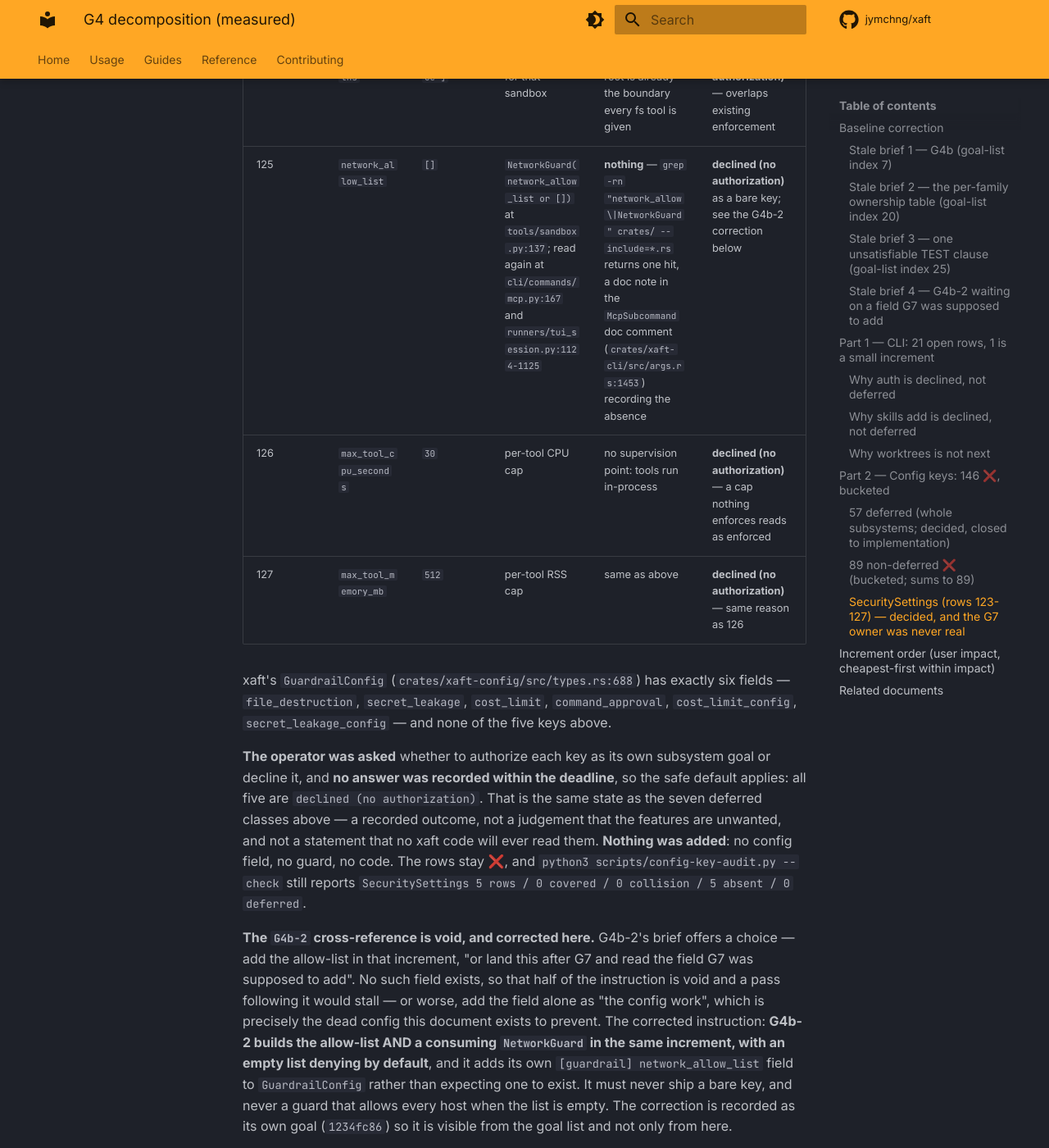
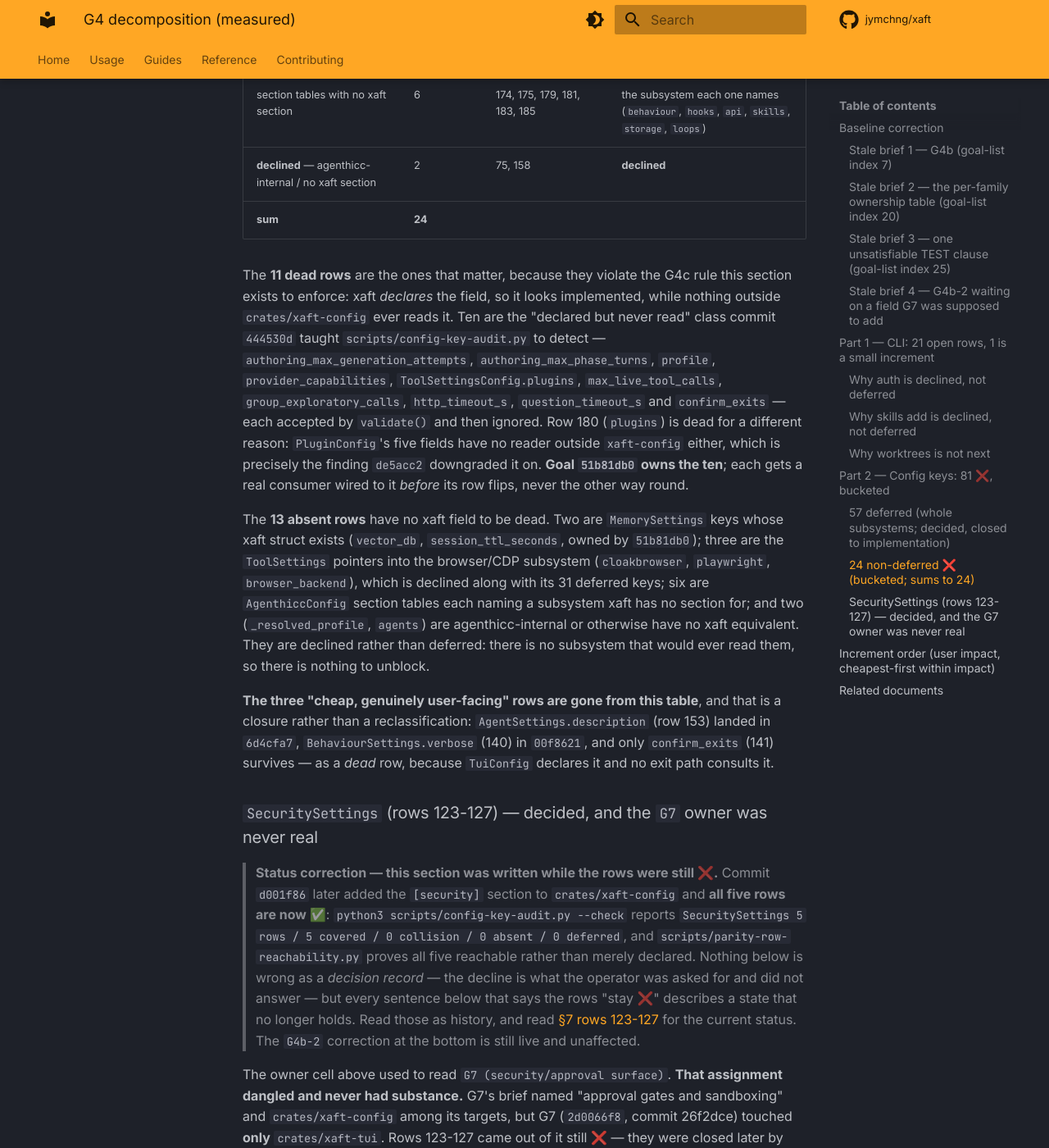
Before and after one commit to jymchng/xaft, an MkDocs documentation site: the page built from docs/g4-decomposition.md, in a window 1280 px wide and 1400 px high, scrolled down 10426 px. Shown: the whole window at 82% size. Built offline with MkDocs 1.6.1 and Material for MkDocs 9.7.7, drawn with Linux system fonts in a browser that asks for light colours; comment, search, counter and statistics services are not loaded; some of the changed text lies outside the part shown.

Commit message:
docs(g4): re-derive the Part 2 config counts from the scripts, not prose
The config half of this document still read 146 un-covered and "89
non-deferred", both overtaken by later commits. Measured today:
scripts/parity-matrix-stats.py reports the config section at 104 ok /
0 provisional / 81 un-covered, so the document now says 81 and the
non-deferred bucket is 24 (81 minus the 57 deferred rows), taken from
config-key-audit.py --check.

- record the per-commit chronology that moved the number, instead of
  summarising a single step (the section exists to document drift)
- note that the de5acc2 downgrade of rows 109/180 lasted for row 109
  only; 2914b30 gave ToolSettingsConfig.mcp_servers a reader
- rebuild the non-deferred table around the audit's own classes: 11
  dead rows (10 owned by 51b81db0, plus row 180) and 13 absent rows
- mark the SecuritySettings decision record as historical: d001f86
  added the [security] section and all five rows are ok now
- drop the three "cheap, user-facing" rows: two landed (153, 140),
  only confirm_exits (141) survives and does so as a dead row

No parity row status changed; crates/ untouched.

```diff
--- a/docs/g4-decomposition.md
+++ b/docs/g4-decomposition.md
@@ -39,23 +39,52 @@ G4b's original brief counted **213 open rows** (28 ❌ CLI + 185 config keys =
 
 * The 128 🟡 were provisional placeholders, not measured gaps. The field-level
   diff in [`config-key-audit.md`](config-key-audit.md) (commit `ada5968`)
-  resolved them: the config section is now **39 ✅ / 0 🟡 / 146 ❌**. On the CLI
+  resolved them: the config section is now **104 ✅ / 0 🟡 / 81 ❌**. On the CLI
   side, of the command families named in G4b's original brief, `config profiles`
   (row 4), `runs list|show|cancel|resume` (42-45), `sessions export|inspect`
   (16, 17) and all seven config-only `mcp` commands (32-35, 37-39) have landed,
-  which is why the brief's 213 open rows is now 170.
+  which is why the brief's 213 open rows is now **102**.
 * The brief's "43 keys already match by exact name" was inflated to 24 by
   cross-class coincidences. See the audit for the four that mattered.
 
-**Actually open: 21 CLI rows and 146 config rows.**
+**Actually open: 21 CLI rows and 81 config rows** — 102 open rows in total.
 
-The config figure moved once more since `ada5968`, which is worth noting
-because it is exactly the drift this section exists to prevent: G4c recorded
-**38 ✅ / 147 ❌**, and row 120 (`MemorySettings.project_memory_path`) has since
-flipped ❌→✅ in G8 (`6f759d5`), making it **39 ✅ / 146 ❌**. A brief that says
-"90 non-deferred ❌" is therefore one row out of date; the correct figure is 89.
-Re-derive with `python3 scripts/parity-matrix-stats.py --check` rather than
-trusting any number written here, including this one.
+The config figure has moved repeatedly since `ada5968`, which is worth writing
+down because it is exactly the drift this section exists to prevent. Section 7's
+✅ count, re-derived per commit rather than quoted from prose:
+
+| Commit | What landed | Section 7 |
+|---|---|---|
+| `ada5968` | the measured field-level diff itself | 38 ✅ / 147 ❌ |
+| `6f759d5` | row 120 `MemorySettings.project_memory_path`, G8 | 39 ✅ / 146 ❌ |
+| `de5acc2` | reachability audit — **downgrades** rows 109 and 180 (see below) | **37 ✅ / 148 ❌** |
+| `8db744c` | row 142 `resume_transcript_turns`, Gap 4 | 38 ✅ / 147 ❌ |
+| `6d4cfa7` | per-agent `description` (row 153) | 41 ✅ / 144 ❌ |
+| `4b0559d` | provider profile-level model and sampling defaults | 47 ✅ / 138 ❌ |
+| `b4a2034` | the `[execution]` section | 63 ✅ / 122 ❌ |
+| `2914b30` | request options, protocol, capabilities, `[tools]` MCP servers | 87 ✅ / 98 ❌ |
+| `d001f86` | `[security]` (rows 123-127); the `PluginSettings` keys | 103 ✅ / 82 ❌ |
+| `00f8621` | `tui.verbose` (row 140) | **104 ✅ / 81 ❌** |
+
+One row of that table runs *backwards*, and it is the reason the chronology is
+recorded rather than summarised. `de5acc2` ("Audit every ✅ parity row for real
+reachability") downgraded config rows 109 (`mcp_servers`) and 180 (`plugins`)
+from ✅ to ❌ with the reason "`crates/xaft-config` declares the field but NO
+other crate reads it (dead config)" — 39 ✅ → 37 ✅ and 146 ❌ → 148 ❌ — and
+this document was never told. `512549b` later edited the very same "Actually
+open" line for the CLI count and carried the stale config number straight
+through, which is exactly why the CLI half of that sentence was repaired and the
+config half was not. The downgrade itself was **correct** — a field nothing
+reads is not a working key, which is the rule the G4c audit exists to enforce —
+so the fix is to document it, not to undo it. Row 109 has since been re-marked
+✅ by `2914b30`, which gave `ToolSettingsConfig.mcp_servers` a real reader, so
+the downgrade applies to **one** row today: 180, bucketed below.
+
+The non-deferred remainder is therefore **24**, not the 89 or 90 an earlier pass
+would have written. Re-derive with `python3 scripts/parity-matrix-stats.py
+--check` and `python3 scripts/config-key-audit.py --check` rather than trusting
+any number written here, including this one — this paragraph has now been wrong
+once for each of the reasons above.
 
 The CLI figure is **21**, and it has moved four times, in three directions:
 
@@ -321,9 +350,9 @@ user-visible improvement, and `integrate`/`recover` additionally need
 `WorktreeManager` to reconcile real git worktrees. The whole family is blocked
 on the parallel-worker coordinator, not on the CLI.
 
-## Part 2 — Config keys: 146 ❌, bucketed
+## Part 2 — Config keys: 81 ❌, bucketed
 
-The 146 uncovered config rows split into two very different groups.
+The 81 uncovered config rows split into two very different groups.
 
 ### 57 deferred (whole subsystems; decided, closed to implementation)
 
@@ -343,40 +372,74 @@ measurement points the other way. Second, the decision is about implementation
 scope and is cheap to overturn: authorizing a class means building the
 subsystem first, and only then adding the keys it will read.
 
-### 89 non-deferred ❌ (bucketed; sums to 89)
+### 24 non-deferred ❌ (bucketed; sums to 24)
+
+Derived from the rows rather than by eye: `python3 scripts/config-key-audit.py
+--check` reports `not covered = 81`, of which **57** are the seven deferred
+subsystems above, leaving **24**. Those 24 split into **11 dead** rows (xaft
+declares the field and nothing outside `crates/xaft-config` reads it) and **13
+absent** rows (no xaft field at all).
 
 | Bucket | Rows | Row range | Owner |
 |---|---|---|---|
-| `SecuritySettings` | 5 | 123-127 | **declined (no authorization)** — see below |
-| `ToolSettings` | 10 | 110-119 | G6 (tool surface) |
-| `PluginSettings` | 9 | 131-139 | G9 (plugins) |
-| `MemorySettings` | 2 | 121-122 | G8 (memory) |
-| `resume_transcript_turns` | 1 | 142 | G8 (`--resume` transcript replay) |
-| section tables with no xaft section | 7 | 172, 174, 175, 179, 181, 183, 185 | the subsystem each one names (`execution`, `behaviour`, `hooks`, `api`, `skills`, `storage`, `loops`) |
-| **cheap, genuinely user-facing** | **3** | **140, 141, 153** | **new increment** |
-| agenthicc-internal / provider-execution detail | 52 | 1-5, 8, 10-11, 16-18, 21-26, 33-35, 40-60, 67-69, 73-77, 156-158 | **declined** |
+| **dead** — declared in `xaft-config`, read by no other crate | 10 | 48, 49, 60, 74, 110, 113, 114, 115, 116, 141 | goal `51b81db0` — wire each to a real consumer, then flip |
+| **dead** — `PluginConfig` has no reader outside `xaft-config` | 1 | 180 | G9 (plugins) |
+| **absent** — `MemorySettings` keys with a matching xaft struct | 2 | 121, 122 | goal `51b81db0` |
+| **absent** — browser-subsystem pointers in `ToolSettings` | 3 | 117, 118, 119 | **declined** — the 31 deferred browser keys' decision covers these |
+| section tables with no xaft section | 6 | 174, 175, 179, 181, 183, 185 | the subsystem each one names (`behaviour`, `hooks`, `api`, `skills`, `storage`, `loops`) |
+| **declined** — agenthicc-internal / no xaft section | 2 | 75, 158 | **declined** |
+| **sum** | **24** | | |
 
-The 52-row tail is `prompt_cache`, `file_cache`, `context_windows`,
-`transport_retry_*`, `_resolved_profile`, `client_options`/`request_options`,
-`max_completion_tokens`, `protocol`, `capabilities`, `session_header` and
-similar — fields agenthicc uses internally that xaft has no equivalent
-machinery for. They are declined rather than deferred: there is no subsystem
-that would ever read them, so there is nothing to unblock.
+The **11 dead rows** are the ones that matter, because they violate the G4c rule
+this section exists to enforce: xaft *declares* the field, so it looks
+implemented, while nothing outside `crates/xaft-config` ever reads it. Ten are
+the "declared but never read" class commit `444530d` taught
+`scripts/config-key-audit.py` to detect — `authoring_max_generation_attempts`,
+`authoring_max_phase_turns`, `profile`, `provider_capabilities`,
+`ToolSettingsConfig.plugins`, `max_live_tool_calls`, `group_exploratory_calls`,
+`http_timeout_s`, `question_timeout_s` and `confirm_exits` — each accepted by
+`validate()` and then ignored. Row 180 (`plugins`) is dead for a different
+reason: `PluginConfig`'s five fields have no reader outside `xaft-config` either,
+which is precisely the finding `de5acc2` downgraded it on. **Goal `51b81db0`
+owns the ten**; each gets a real consumer wired to it *before* its row flips,
+never the other way round.
 
-The 3 cheap rows are real gaps with no subsystem behind them:
-`AgentSettings.description` (row 153 — xaft's `AgentPreset` has 14 fields and
-none of them is a description), and `BehaviourSettings.verbose` (140) and
-`confirm_exits` (141) — `CoreConfig` has 5 fields and `TuiConfig` has 16,
-neither carries either toggle (`grep -rn "confirm_exits" crates/` → 0 hits).
+The **13 absent rows** have no xaft field to be dead. Two are `MemorySettings`
+keys whose xaft struct exists (`vector_db`, `session_ttl_seconds`, owned by
+`51b81db0`); three are the `ToolSettings` pointers into the browser/CDP
+subsystem (`cloakbrowser`, `playwright`, `browser_backend`), which is declined
+along with its 31 deferred keys; six are `AgenthiccConfig` section tables each
+naming a subsystem xaft has no section for; and two (`_resolved_profile`,
+`agents`) are agenthicc-internal or otherwise have no xaft equivalent. They are
+declined rather than deferred: there is no subsystem that would ever read them,
+so there is nothing to unblock.
+
+**The three "cheap, genuinely user-facing" rows are gone from this table**, and
+that is a closure rather than a reclassification: `AgentSettings.description`
+(row 153) landed in `6d4cfa7`, `BehaviourSettings.verbose` (140) in `00f8621`,
+and only `confirm_exits` (141) survives — as a *dead* row, because `TuiConfig`
+declares it and no exit path consults it.
 
 ### `SecuritySettings` (rows 123-127) — decided, and the `G7` owner was never real
+
+> **Status correction — this section was written while the rows were still ❌.**
+> Commit `d001f86` later added the `[security]` section to `crates/xaft-config`
+> and **all five rows are now ✅**: `python3 scripts/config-key-audit.py --check`
+> reports `SecuritySettings  5 rows / 5 covered / 0 collision / 0 absent / 0
+> deferred`, and `scripts/parity-row-reachability.py` proves all five reachable
+> rather than merely declared. Nothing below is wrong as a *decision record* —
+> the decline is what the operator was asked for and did not answer — but every
+> sentence below that says the rows "stay ❌" describes a state that no longer
+> holds. Read those as history, and read [§7 rows
+> 123-127](parity-matrix.md) for the current status. The `G4b-2` correction at
+> the bottom is still live and unaffected.
 
 The owner cell above used to read `G7 (security/approval surface)`. **That
 assignment dangled and never had substance.** G7's brief named "approval gates
 and sandboxing" and `crates/xaft-config` among its targets, but G7
 (`2d0066f8`, commit 26f2dce) touched **only** `crates/xaft-tui`. Rows 123-127
-came out of it still ❌, and the pointer was left naming a goal that is
-[verified] and closed. A later pass reading this table would look for the keys
+came out of it still ❌ — they were closed later by `d001f86`, not by G7 — and
+the pointer was left naming a goal that is [verified] and closed. A later pass reading this table would look for the keys
 in a finished goal and find nothing — so the pointer is replaced by a decision.
 
 Measured, per key, from agenthicc's own source and xaft's own types:
@@ -399,9 +462,12 @@ goal or decline it, and **no answer was recorded within the deadline**, so the
 safe default applies: all five are `declined (no authorization)`. That is the
 same state as the seven deferred classes above — a recorded outcome, not a
 judgement that the features are unwanted, and not a statement that no xaft code
-will ever read them. **Nothing was added**: no config field, no guard, no code.
-The rows stay ❌, and `python3 scripts/config-key-audit.py --check` still reports
-`SecuritySettings  5 rows / 0 covered / 0 collision / 5 absent / 0 deferred`.
+will ever read them. **Nothing was added *by this goal***: no config field, no
+guard, no code. The rows left this exercise at ❌, and `python3
+scripts/config-key-audit.py --check` reported `SecuritySettings  5 rows / 0
+covered / 0 collision / 5 absent / 0 deferred` — the reading this section was
+written from. **`d001f86` has since added the `[security]` section and all five
+rows are ✅**; see the status correction above.
 
 **The `G4b-2` cross-reference is void, and corrected here.** G4b-2's brief
 offers a choice — add the allow-list in that increment, "or land this after G7
```
